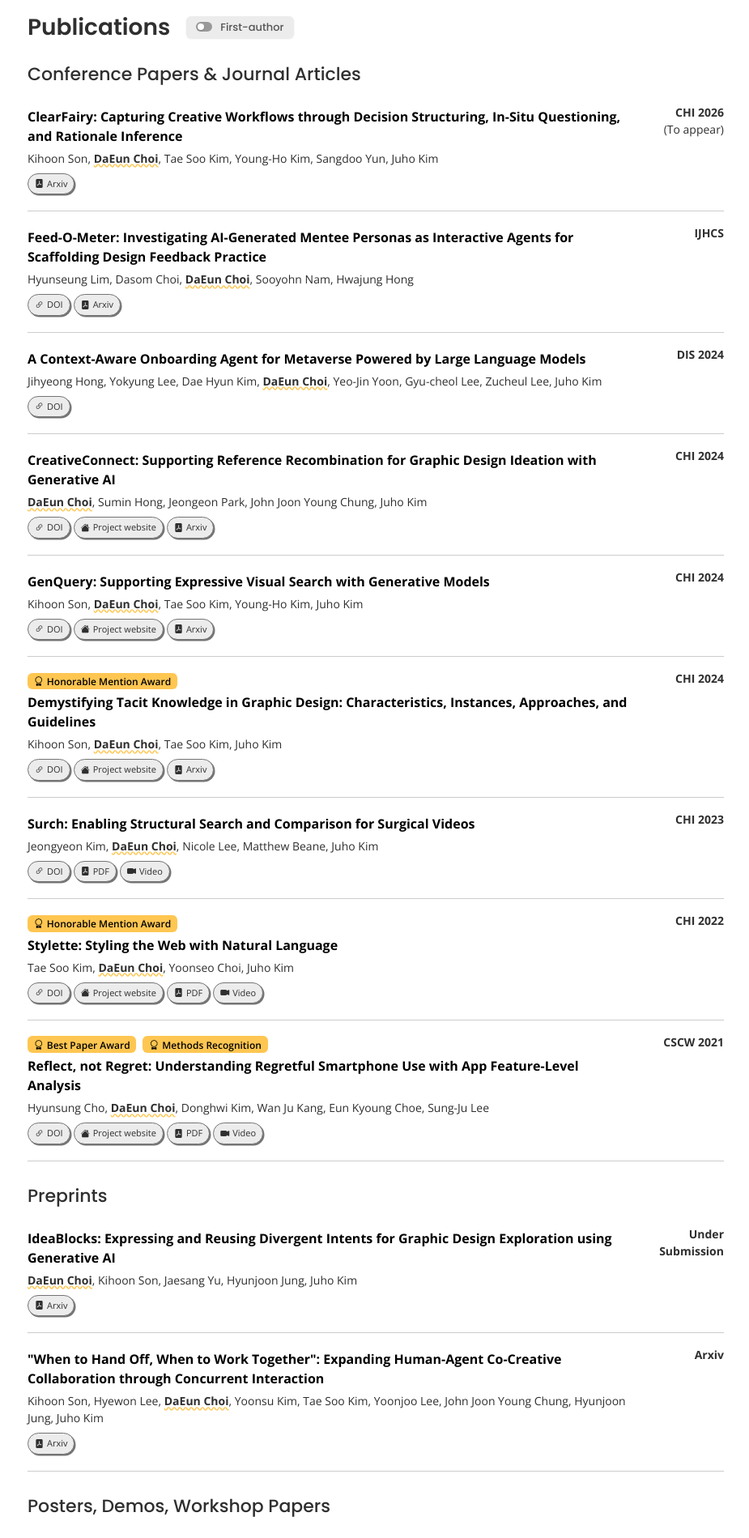
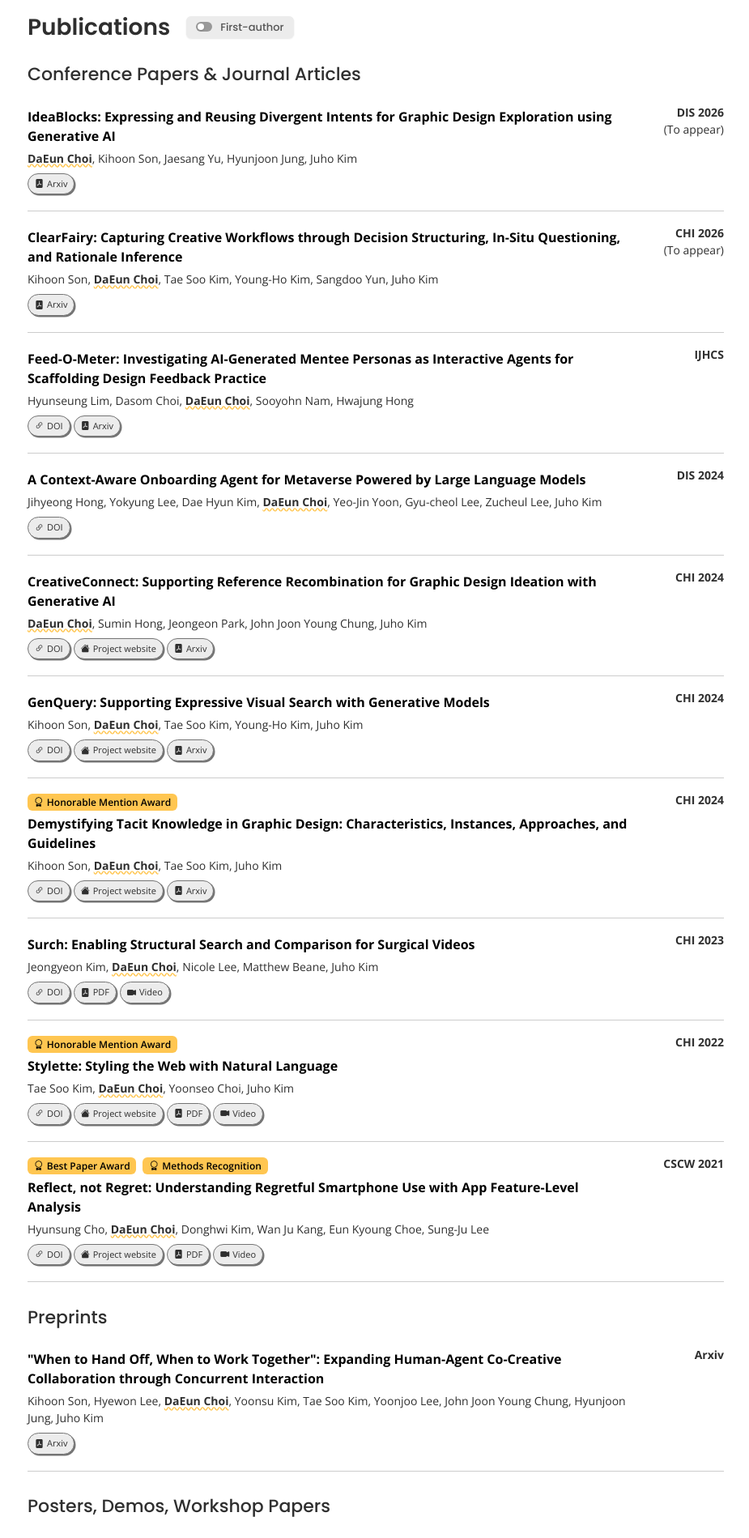
Before and after one commit to CheddarChoi/cheddarchoi.github.io, a React (Create React App) app: page / in a window 1280 px wide. Shown: the part 560-2459 px from the top of the page at 81% size, without its empty margins (176-1101 px from the left). Built offline with nearby package versions, Linux system fonts and the light colour scheme; some icons are missing.

Commit message:
DIS 2026 acceptance

```diff
--- a/src/components/footer.js
+++ b/src/components/footer.js
@@ -7,7 +7,7 @@
       <div className="custom-container footer-content">
         <div className="row align-items-center pb-3" style={{ fontSize: "0.75rem" }}>
           <div className="col-4 text-start">
-            <div>© 2025 Created by DaEun Choi</div>
+            <div>© 2026 Created by DaEun Choi</div>
           </div>
           <div className="col-4 text-center">
             <a
@@ -19,7 +19,7 @@
             </a>
           </div>
           <div className="col-4 text-end">
-            <div>Last Updated: Feb 19, 2026</div>
+            <div>Last Updated: Mar 19, 2026</div>
           </div>
         </div>
       </div>
--- a/src/data/preprints.json
+++ b/src/data/preprints.json
@@ -1,16 +1,4 @@
 [
-  {
-    "title": "IdeaBlocks: Expressing and Reusing Divergent Intents for Graphic Design Exploration using Generative AI",
-    "conference": "Under Submission",
-    "authors": [
-      { "name": "DaEun Choi" },
-      { "name": "Kihoon Son", "url": "https://kihoon-son.github.io/" },
-      { "name": "Jaesang Yu" },
-      { "name": "Hyunjoon Jung", "url": "https://www.linkedin.com/in/hyunvincero/" },
-      { "name": "Juho Kim", "url": "https://juhokim.com/" }
-    ],
-    "arxiv": "https://arxiv.org/abs/2507.22163"
-  },
   {
     "title": "\"When to Hand Off, When to Work Together\": Expanding Human-Agent Co-Creative Collaboration through Concurrent Interaction",
     "conference": "Arxiv",
--- a/src/data/publications.json
+++ b/src/data/publications.json
@@ -1,4 +1,17 @@
 [
+  {
+    "title": "IdeaBlocks: Expressing and Reusing Divergent Intents for Graphic Design Exploration using Generative AI",
+    "conference": "DIS 2026",
+    "authors": [
+      { "name": "DaEun Choi" },
+      { "name": "Kihoon Son", "url": "https://kihoon-son.github.io/" },
+      { "name": "Jaesang Yu" },
+      { "name": "Hyunjoon Jung", "url": "https://www.linkedin.com/in/hyunvincero/" },
+      { "name": "Juho Kim", "url": "https://juhokim.com/" }
+    ],
+    "toappear": true,
+    "arxiv": "https://arxiv.org/abs/2507.22163"
+  },
   {
     "title": "ClearFairy: Capturing Creative Workflows through Decision Structuring, In-Situ Questioning, and Rationale Inference",
     "conference": "CHI 2026",
```
Also changed, not shown: 1 other file (tests, documents, lock files or other folders).
